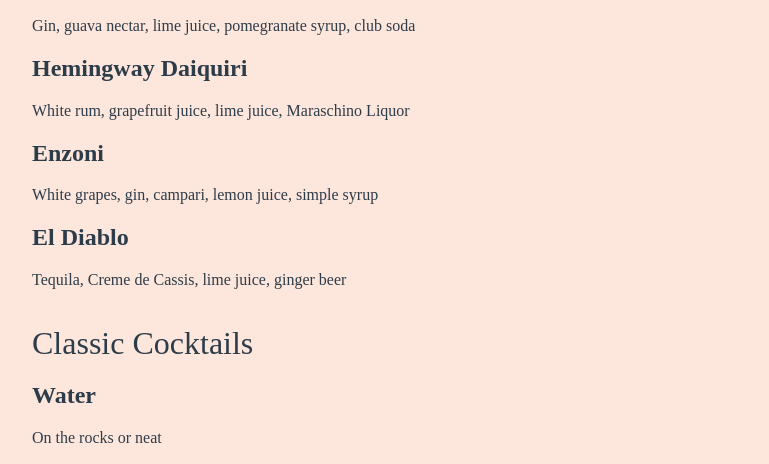
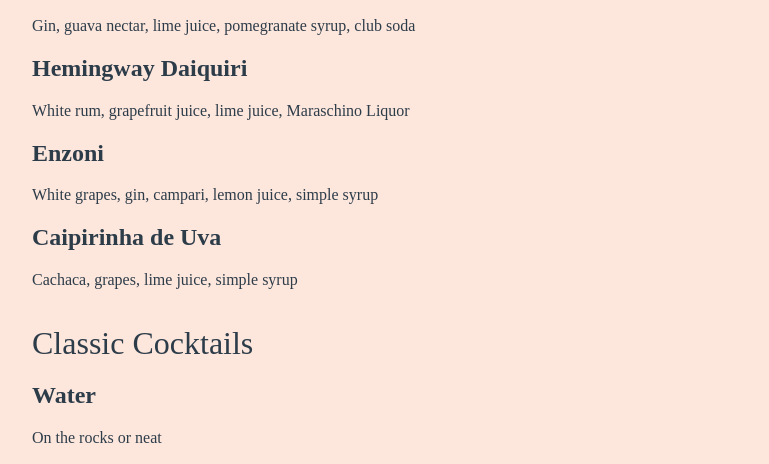
Before and after one commit to h-u-i/h-u-i.github.io, a plain HTML site: page index.html in a window 1280 px wide. Shown: the part 672-1136 px from the top of the page, without its empty margins (108-877 px from the left). Drawn offline with Linux system fonts and the light colour scheme.

Commit message:
add caipirinha de uva

```diff
--- a/index.html
+++ b/index.html
@@ -25,8 +25,8 @@
         <h4>White rum, grapefruit juice, lime juice, Maraschino Liquor</h4>
         <h2>Enzoni</h2>
         <h4>White grapes, gin, campari, lemon juice, simple syrup</h4>
-        <h2>El Diablo</h2>
-        <h4>Tequila, Creme de Cassis, lime juice, ginger beer</h4>
+        <h2>Caipirinha de Uva</h2>
+        <h4>Cachaca, grapes, lime juice, simple syrup</h4>
         <!-- <h2>Bourbon Swizzle</h2>
         <h4>Bourbon, apricot brandy, lemon juice, ginger ale</h4>
         <h2>Lychee Martini</h2>
```
